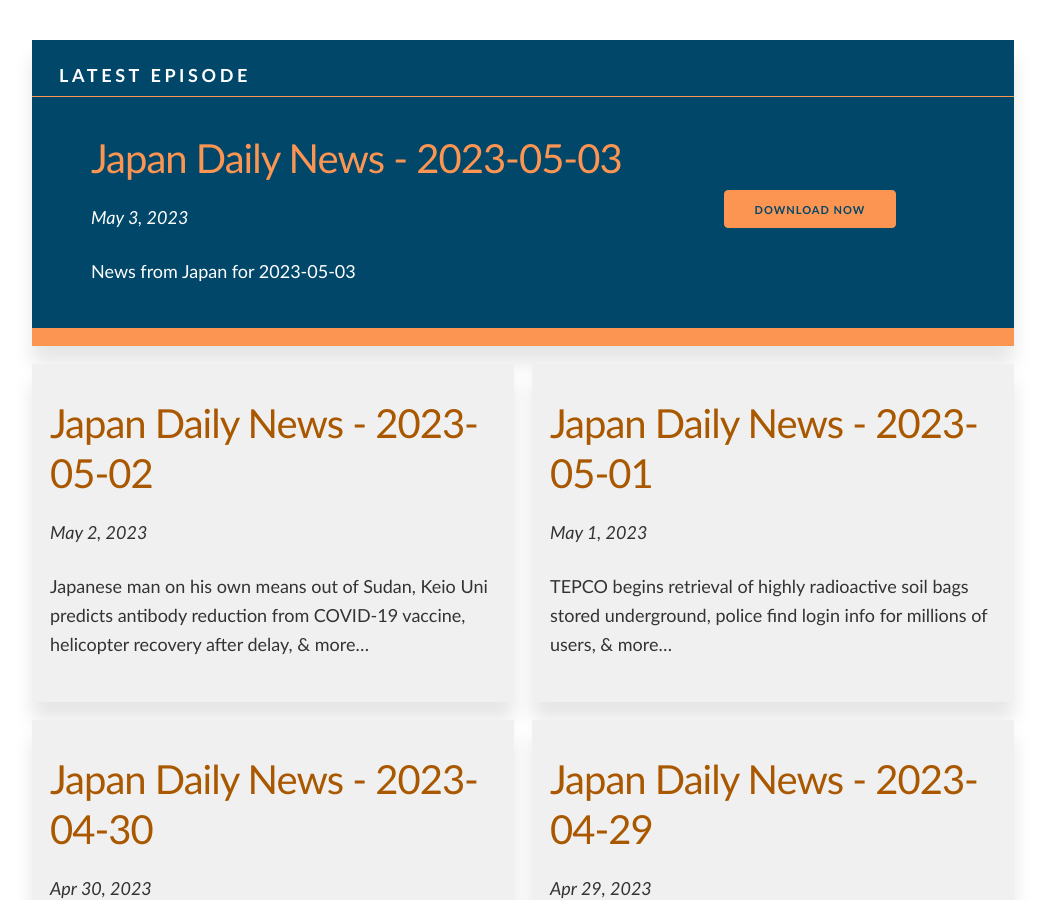
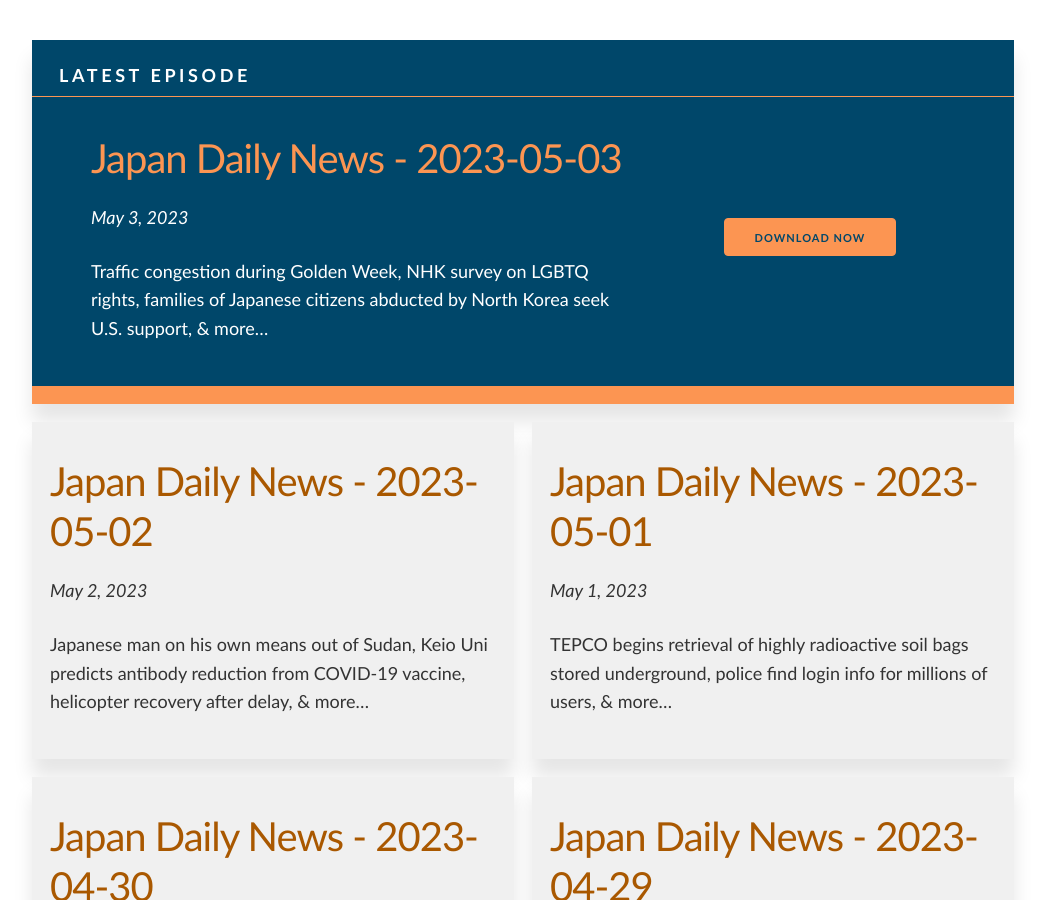
Before and after one commit to tagawa/JapanDailyNews, a Jekyll site: the page built from docs/index.html, in a window 1280 px wide and 900 px high, scrolled down 450 px. Shown: the whole window, without its empty margins (117-1162 px from the left). Built offline with Jekyll 4.4.1, drawn with Linux system fonts in a browser that asks for light colours; comment, search, counter and statistics services are not loaded.

Commit message:
Updated summary

```diff
--- a/docs/_posts/2023-05-03-news.md
+++ b/docs/_posts/2023-05-03-news.md
@@ -3,7 +3,7 @@ layout: post
 title: "Japan Daily News - 2023-05-03"
 date: 2023-05-03 08:17:38 +0900
 file: https://archive.org/download/japandailynews/japandailynews_2023-05-03.mp3
-summary: "News from Japan for 2023-05-03"
+summary: "Traffic congestion during Golden Week, NHK survey on LGBTQ rights, families of Japanese citizens abducted by North Korea seek U.S. support, & more…"
 description: "English news from Japan for May 3rd, 2023."
 duration: "131"
 length: "02:11"
```
